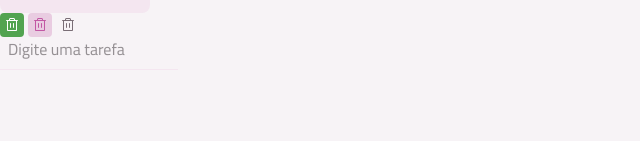
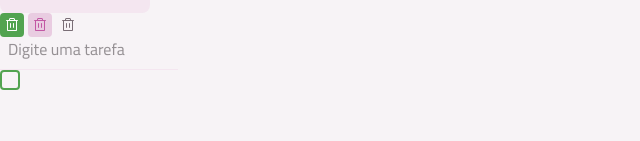
Before and after one commit to ThiagoSCarv/todo-list, a React (Vite) app: page / in a window 1280 px wide. Shown: the part 159-300 px from the top of the page, without its empty margins (0-640 px from the left). Built offline with nearby package versions, Linux system fonts and the light colour scheme.

Commit message:
feat: componente checkbox

```diff
--- a/src/App.tsx
+++ b/src/App.tsx
@@ -7,6 +7,7 @@
 import Badge from "./components/badge";
 import ButtonIcon from "./components/buttonIcon";
 import InputText from "./components/input-text";
+import InputCheckbox from "./components/checkBox";
 
 function App() {
 	return (
@@ -43,6 +44,10 @@
 			<div>
 				<InputText placeholder="Digite uma tarefa" />
 			</div>
+
+			<div>
+				<InputCheckbox />
+			</div>
 		</div>
 	);
 }
--- /dev/null
+++ b/src/components/checkBox.tsx
@@ -0,0 +1,62 @@
+import { cva, type VariantProps } from "class-variance-authority";
+import type React from "react";
+import Icon from "./icon";
+import CheckIcon from "../assets/icons/Check-Regular.svg?react";
+
+export const inputCheckboxWrapperVariants = cva(
+	"inline-flex items-center justify-center cursor-pointer relative group",
+);
+
+export const inputCheckboxVariants = cva(
+	"appearance-none peer flex items-center cursor-pointer justify-center border-2 border-solid transition overflow-hidden border-green-base hover:border-green-dark hover:bg-green-dark/20 checked:border-green-base checked:bg-green-base group-hover:checked:border-green-dark group-hover:checked:bg-green-dark",
+	{
+		variants: {
+			size: {
+				md: "w-5 h-5 rounded-sm",
+			},
+			disabled: {
+				true: "pointer-events-none",
+			},
+		},
+		defaultVariants: {
+			size: "md",
+			disabled: false,
+		},
+	},
+);
+
+export const inputCheckboxIconVariants = cva(
+	"absolute top-1/2 left-1 -translate-y-1/2 hidden peer-checked:block fill-white",
+	{
+		variants: {
+			size: {
+				md: "w-3 h-3",
+			},
+		},
+		defaultVariants: {
+			size: "md",
+		},
+	},
+);
+
+interface InputCheckboxProps
+	extends VariantProps<typeof inputCheckboxVariants>,
+		Omit<React.ComponentProps<"input">, "size" | "disabled"> {}
+
+export default function InputCheckbox({
+	size,
+	disabled,
+	className,
+	...props
+}: InputCheckboxProps) {
+	return (
+		<label className={inputCheckboxWrapperVariants({ className })}>
+			<input
+				type="checkbox"
+				className={inputCheckboxVariants({ size, disabled })}
+				{...props}
+			/>
+			<Icon className={inputCheckboxIconVariants({ size })} svg={CheckIcon} />
+		</label>
+	);
+}
```
